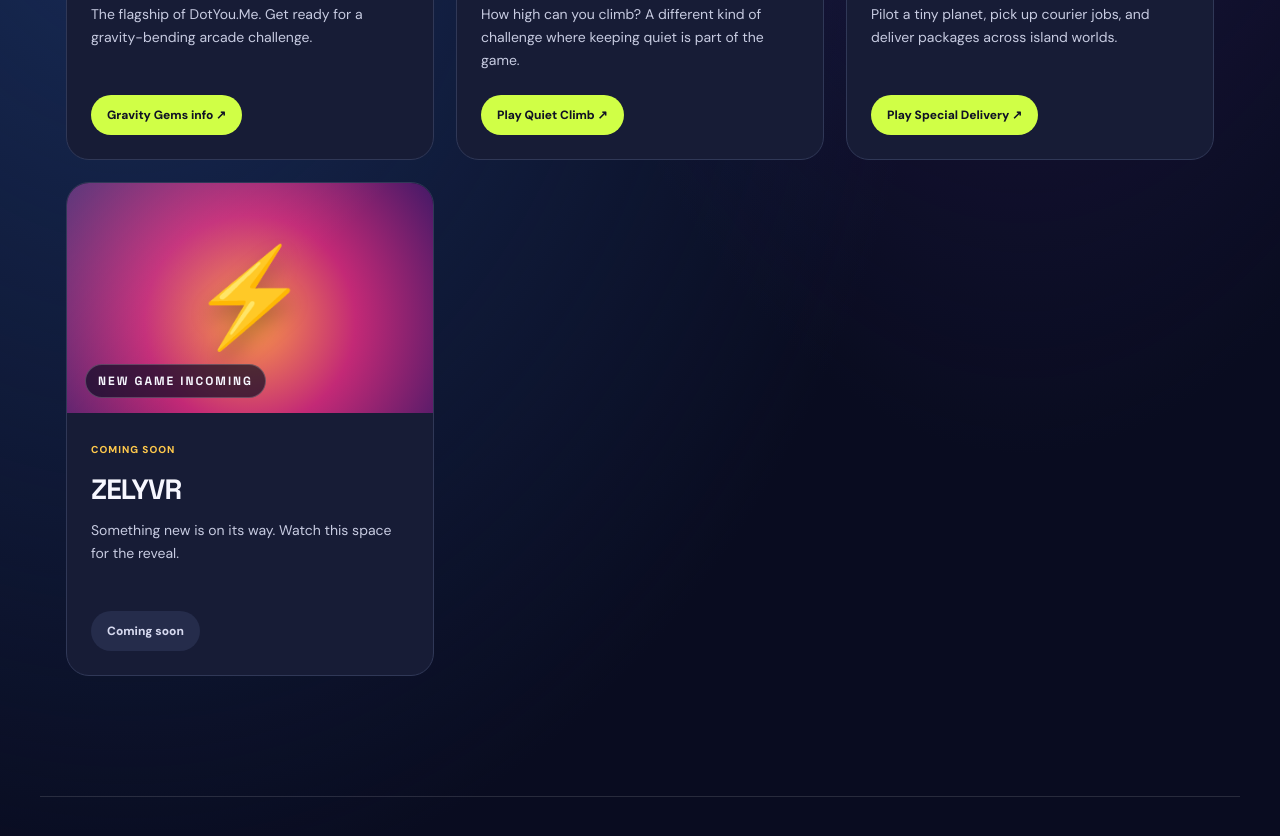
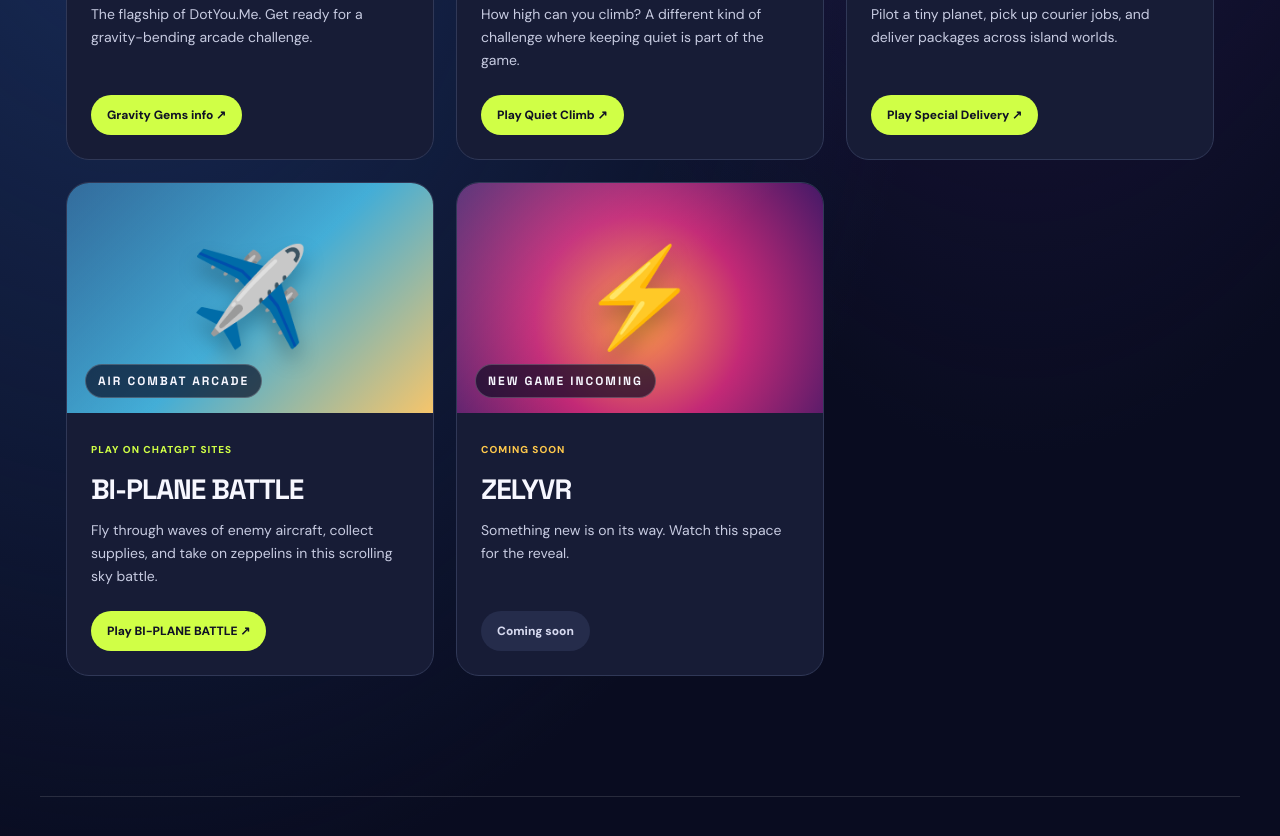
Before and after one commit to nrenna-svg/dotyoudotme, a plain HTML site: page index.html in a window 1280 px wide. Shown: the part 1429-2265 px from the top of the page. Drawn offline with Linux system fonts and the light colour scheme.

Commit message:
Add BI-PLANE BATTLE original ChatGPT Sites link to DotYou.Me

```diff
--- a/index.html
+++ b/index.html
@@ -20,10 +20,11 @@
 <header class="nav wrap"><a class="brand" href="./" aria-label="DotYou.Me home"><span class="dot">●</span>dot<span>you</span>.me</a><nav><a href="#games">Explore games</a><a href="about.html">Our story</a></nav></header>
 <main><section class="hero wrap"><div><div class="eyebrow">● THE ARCADE IS OPEN</div><h1>Everyone has<br>a <em>play side.</em></h1><p>Dot her. Dot him. Dot you. Dot me. Different people, different play styles — one colorful place to find your next favorite game.</p><a class="cta" href="#games">Explore the games ↗</a><div class="slogan"><span>DOT HER.</span><span>DOT HIM.</span><span>DOT YOU.</span><span>DOT ME.</span></div></div><div class="logo-wrap"><div class="orbit"></div><div class="logo-card"><div class="people" aria-hidden="true">● ✦ ● ✦ ●</div><span class="controller" aria-hidden="true">🎮</span><div class="logo-type">dot<span class="u">you</span><span class="period">.</span><span class="m">me</span></div><div class="logo-caption">DOT HER · DOT HIM · DOT YOU · DOT ME</div></div></div></section>
 <div class="marquee">DOT HER ✳ DOT HIM ✳ DOT YOU ✳ DOT ME ✳ EVERYBODY PLAYS ✳</div>
-<section class="catalog wrap" id="games"><div class="head"><div><div class="eyebrow">PICK YOUR NEXT ADVENTURE</div><h2>Explore the games<span>.</span></h2><p>Little worlds. Big fun. Every game is a new adventure.</p></div><span class="count">04 GAMES & GROWING</span></div><div class="filters" aria-label="Filter games"><button class="filter active" data-filter="all" aria-pressed="true">All games</button><button class="filter" data-filter="featured" aria-pressed="false">Featured</button><button class="filter" data-filter="coming" aria-pressed="false">Coming soon</button></div><div class="games">
+<section class="catalog wrap" id="games"><div class="head"><div><div class="eyebrow">PICK YOUR NEXT ADVENTURE</div><h2>Explore the games<span>.</span></h2><p>Little worlds. Big fun. Every game is a new adventure.</p></div><span class="count">05 GAMES & GROWING</span></div><div class="filters" aria-label="Filter games"><button class="filter active" data-filter="all" aria-pressed="true">All games</button><button class="filter" data-filter="featured" aria-pressed="false">Featured</button><button class="filter" data-filter="coming" aria-pressed="false">Coming soon</button></div><div class="games">
 <article class="card gravity" data-kind="featured"><div class="art"><span class="symbol" aria-hidden="true">💎</span><span class="label">THE HEADLINER</span></div><div class="body"><span class="tag">★ FEATURED GAME</span><h3>Gravity Gems</h3><p>The flagship of DotYou.Me. Get ready for a gravity-bending arcade challenge.</p><a class="play" href="https://nrenna-svg.github.io/gravity-gems-site/" target="_blank" rel="noopener noreferrer">Gravity Gems info ↗</a></div></article>
 <article class="card climb" data-kind="featured"><div class="art"><span class="symbol" aria-hidden="true">🏔️</span><span class="label">THE QUIET CHALLENGE</span></div><div class="body"><span class="tag">IN DEVELOPMENT</span><h3>Quiet Climb</h3><p>How high can you climb? A different kind of challenge where keeping quiet is part of the game.</p><a class="play" href="https://nrenna-svg.github.io/quiet-climb/" target="_blank" rel="noopener noreferrer">Play Quiet Climb ↗</a></div></article>
 <article class="card delivery" data-kind="featured"><div class="art"><span class="symbol" aria-hidden="true">📦</span><span class="label">AROUND THE WORLD</span></div><div class="body"><span class="tag">NEW GAME</span><h3>Special Delivery</h3><p>Pilot a tiny planet, pick up courier jobs, and deliver packages across island worlds.</p><a class="play" href="https://nrenna-svg.github.io/special-delivery/dist/" target="_blank" rel="noopener noreferrer">Play Special Delivery ↗</a></div></article>
+<article class="card biplane" data-kind="featured"><div class="art" style="background:linear-gradient(135deg,#14568e,#42add7 52%,#f6c56b)"><span class="symbol" aria-hidden="true">✈️</span><span class="label">AIR COMBAT ARCADE</span></div><div class="body"><span class="tag">PLAY ON CHATGPT SITES</span><h3>BI-PLANE BATTLE</h3><p>Fly through waves of enemy aircraft, collect supplies, and take on zeppelins in this scrolling sky battle.</p><a class="play" href="https://sky-joust-biplane-arcade.speedskate.chatgpt.site/" target="_blank" rel="noopener noreferrer">Play BI-PLANE BATTLE ↗</a></div></article>
 <article class="card zelyvr" data-kind="coming"><div class="art"><span class="symbol" aria-hidden="true">⚡</span><span class="label">NEW GAME INCOMING</span></div><div class="body"><span class="tag soon">COMING SOON</span><h3>ZELYVR</h3><p>Something new is on its way. Watch this space for the reveal.</p><span class="notready">Coming soon</span></div></article>
 </div></section>
 <section class="manifesto wrap"><span class="eyebrow">EVERYONE HAS A WAY TO PLAY</span><h2>Made for her. Made for him.<br><em>Made for you. Made for me.</em></h2><p>Games bring us together. DotYou.Me is a home for colorful ideas, curious players, and unexpected fun.</p></section></main>
```
